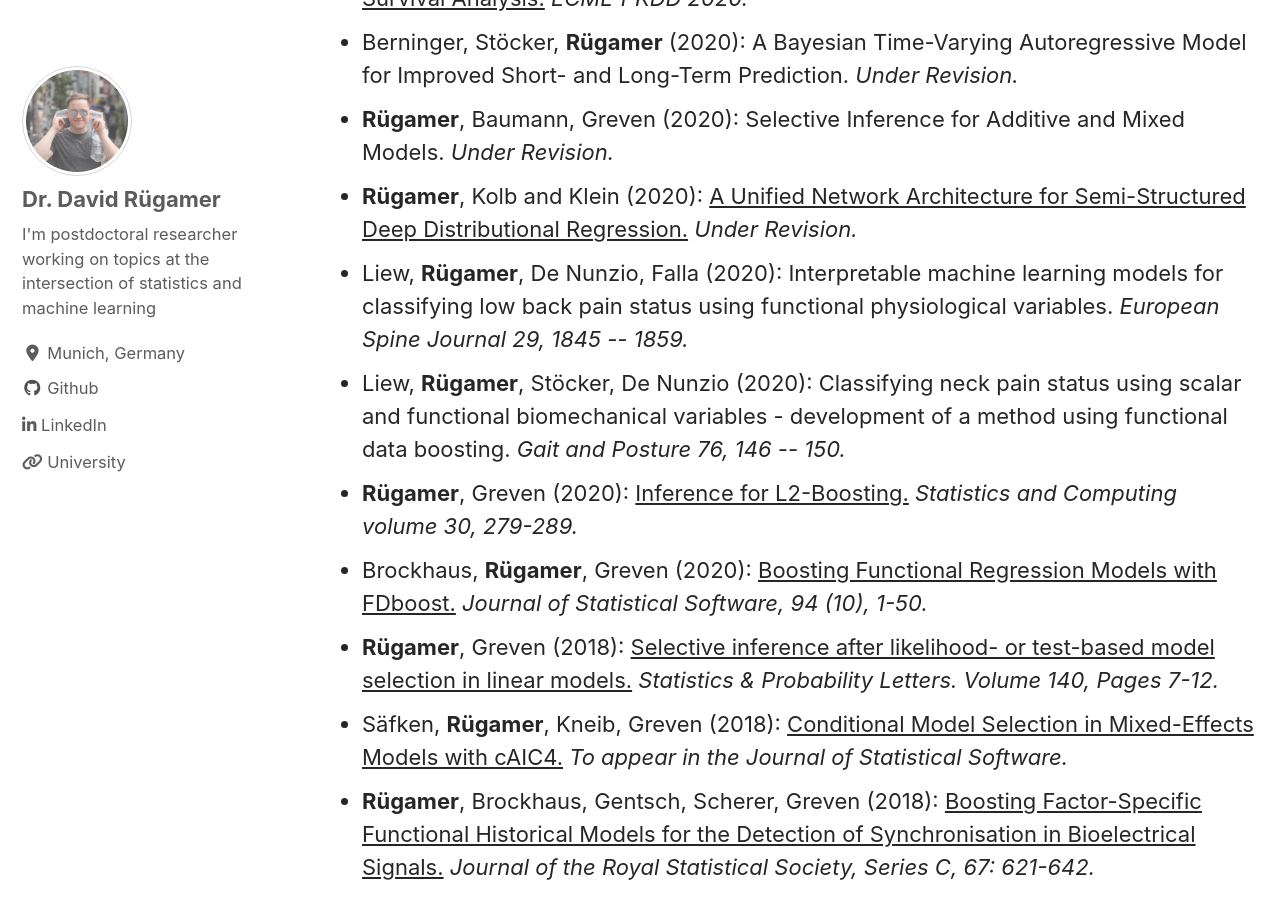
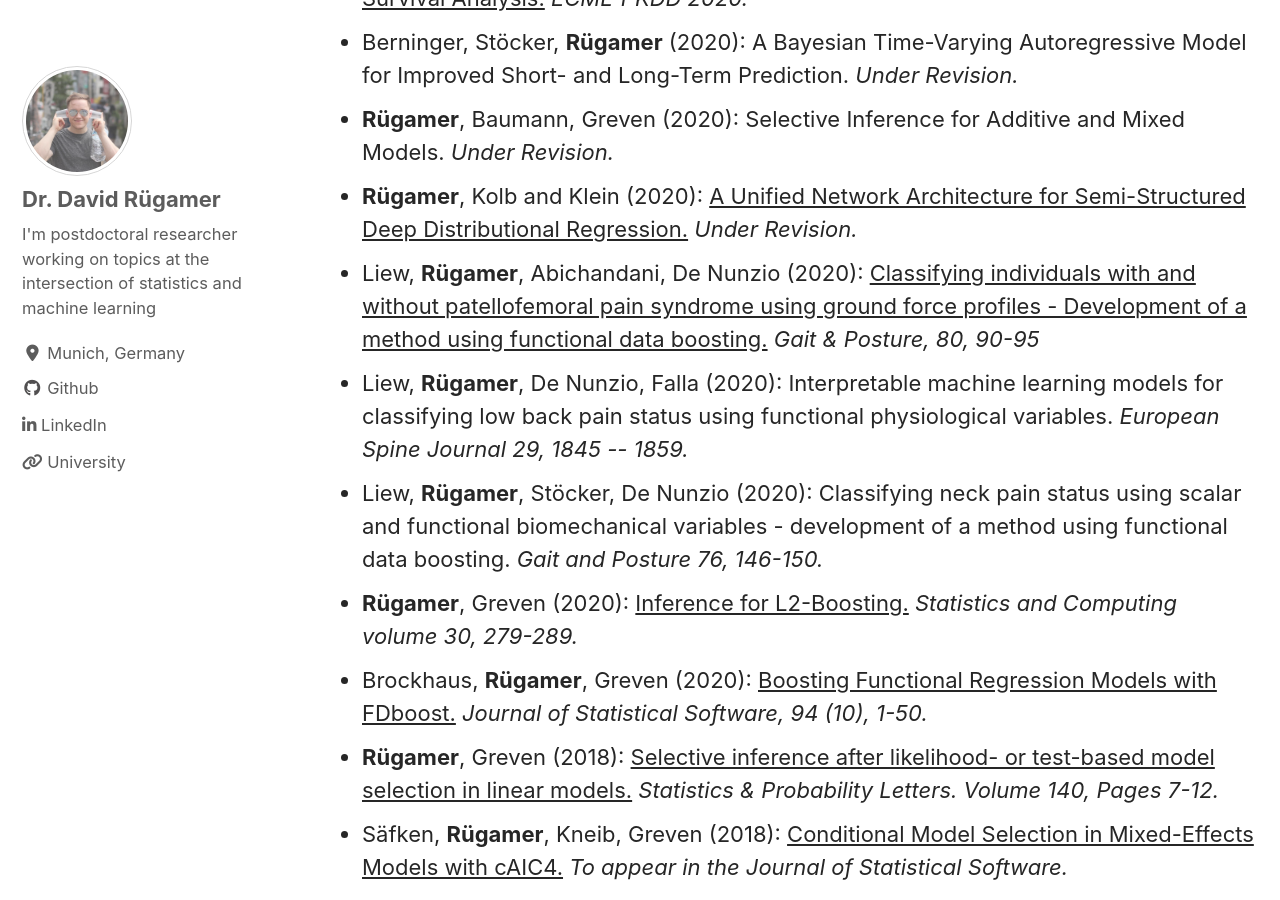
Before and after one commit to davidruegamer/davidruegamer.github.io, a Jekyll site: the page built from _pages/publications.md, in a window 1280 px wide and 900 px high, scrolled down 614 px. Built offline with Jekyll 4.4.1, drawn with Linux system fonts in a browser that asks for light colours; cached includes are drawn as plain includes; nearby versions of some CDN libraries; comment, search, counter and statistics services are not loaded; a style sheet for code colours, icons or effects is not loaded.

Commit message:
add Liew3

```diff
--- a/_pages/publications.md
+++ b/_pages/publications.md
@@ -20,8 +20,9 @@ Publications
 <li> Berninger, St&ouml;cker, <b>R&uuml;gamer</b> (2020): A Bayesian Time-Varying Autoregressive Model for Improved Short- and Long-Term Prediction. <i>Under Revision.</i></li>
 <li> <b>R&uuml;gamer</b>, Baumann, Greven (2020): Selective Inference for Additive and Mixed Models. <i>Under Revision.</i></li>
 <li> <b>R&uuml;gamer</b>, Kolb and Klein (2020): <a href="https://arxiv.org/abs/2002.05777">A Unified Network Architecture for Semi-Structured Deep Distributional Regression.</a> <i>Under Revision.</i></li>
+<li> Liew, <b>R&uuml;gamer</b>, Abichandani, De Nunzio (2020): <a href="https://www.sciencedirect.com/science/article/abs/pii/S0966636220301843">Classifying individuals with and without patellofemoral pain syndrome using ground force profiles - Development of a method using functional data boosting.</a> <i>Gait & Posture, 80, 90-95</i></li>
 <li> Liew, <b>R&uuml;gamer</b>, De Nunzio, Falla (2020): Interpretable machine learning models for classifying low back pain status using functional physiological variables. <i>European Spine Journal 29, 1845 -- 1859.</i></li>
-<li> Liew, <b>R&uuml;gamer</b>, St&ouml;cker, De Nunzio (2020): Classifying neck pain status using scalar and functional biomechanical variables - development of a method using functional data boosting. <i>Gait and Posture 76, 146 -- 150.</i></li>
+<li> Liew, <b>R&uuml;gamer</b>, St&ouml;cker, De Nunzio (2020): Classifying neck pain status using scalar and functional biomechanical variables - development of a method using functional data boosting. <i>Gait and Posture 76, 146-150.</i></li>
 <li> <b>R&uuml;gamer</b>, Greven (2020): <a href="https://doi.org/10.1007/s11222-019-09882-0">Inference for L2-Boosting.</a> <i>Statistics and Computing volume 30, 279-289.</i></li>
 <li> Brockhaus, <b>R&uuml;gamer</b>, Greven (2020): <a href="http://arxiv.org/abs/1705.10662">Boosting Functional Regression Models with FDboost.</a> <i>Journal of Statistical Software, 94 (10), 1-50.</i> </li>
 <li> <b>R&uuml;gamer</b>, Greven (2018): <a href="https://www.sciencedirect.com/science/article/pii/S0167715218301640">Selective inference after likelihood- or test-based model selection in linear models.</a> <i>Statistics & Probability Letters. Volume 140, Pages 7-12.</i> </li>
```
